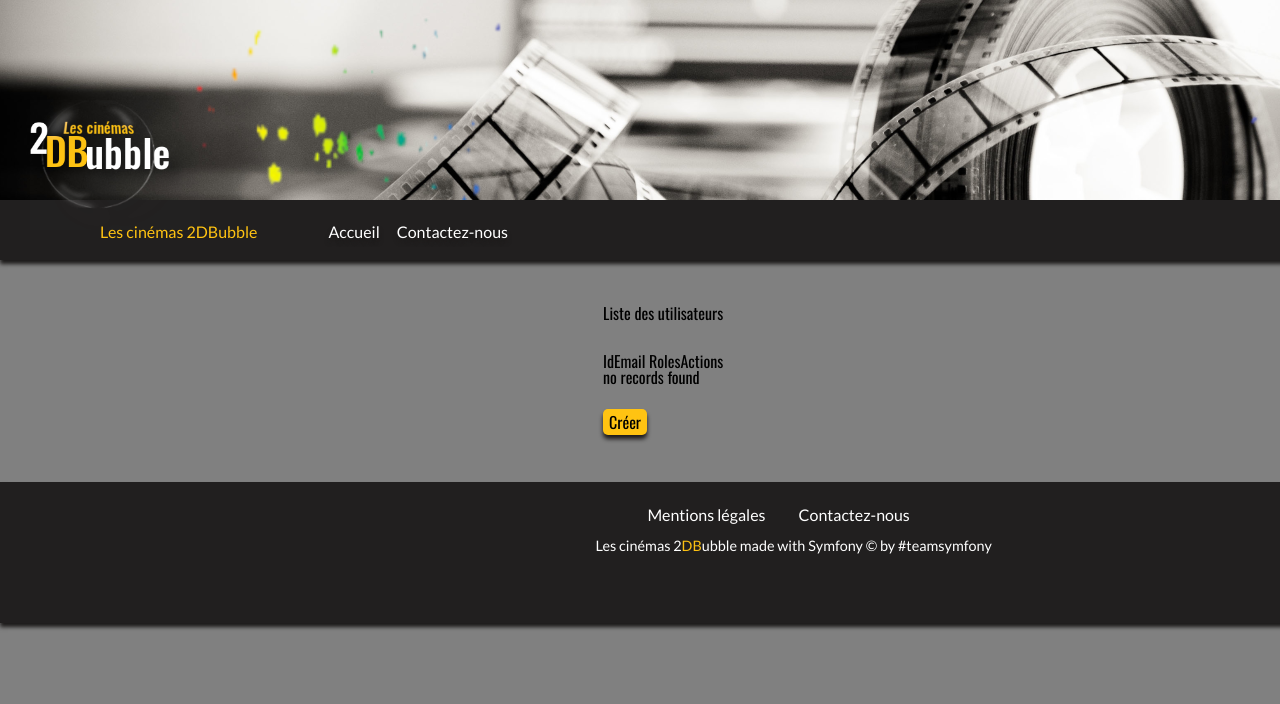
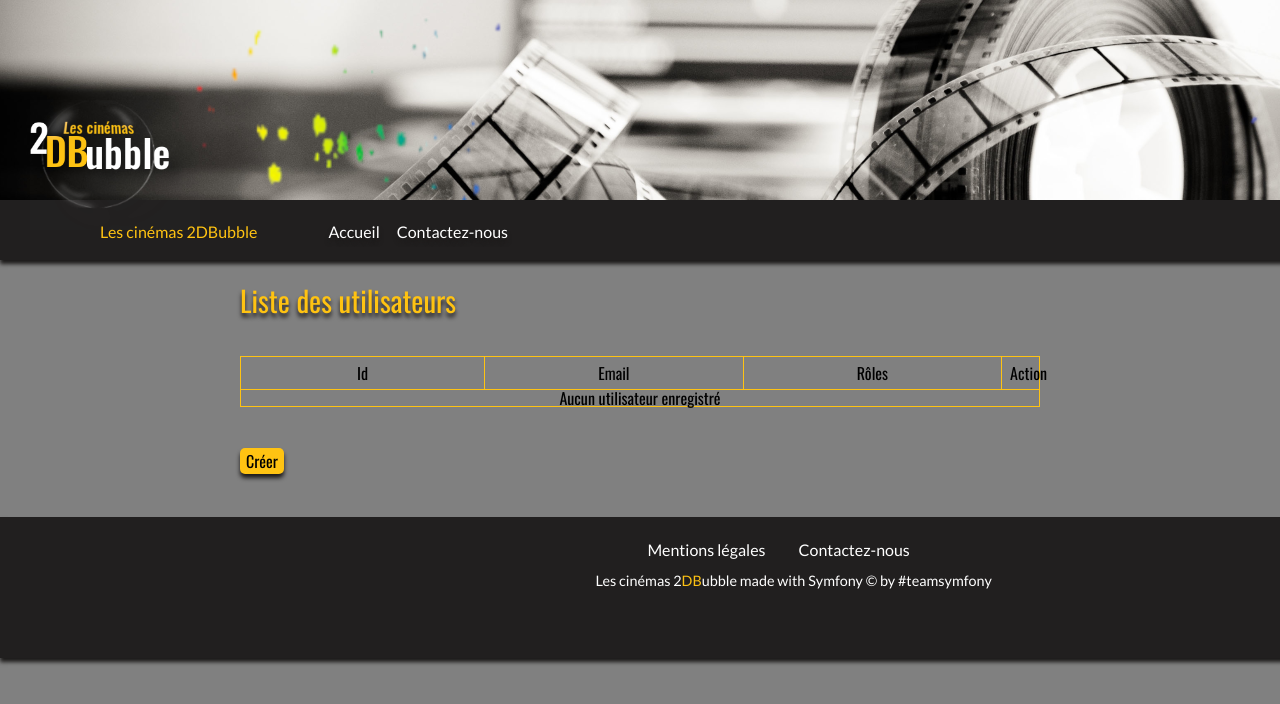
Before and after one commit to laurasullyalexandrine/2dmovie, a Symfony app: template 2dbulleMovie/templates/user/index.html.twig in a window 1280 px wide; the page is wider, and only the part inside the window is pictured. Shown: the top 704 px of that part. Run offline with Twig, Linux system fonts and the light colour scheme; the template is opened without the code that fills it, so the values that code supplies are empty; some libraries are stand-ins or nearby versions.

Commit message:
taked modification css from all templates user

```diff
--- a/2dbulleMovie/public/css/style.css
+++ b/2dbulleMovie/public/css/style.css
@@ -185,49 +185,6 @@ body
     text-shadow: 0px 4px 4px #1c1a19;
 }
 
-/*--------------- Admin ---------------*/
-
-input
-{
-    border-radius: 3px;
-}
-.active {
-    color: #ffc312;
- }
-.active a:hover
-{
-    color:#ffff;
-}
-
-.container-admin
-{
-    margin: 5%;
-    display: flex;
-    justify-content: center;
-}
-
-.bloc-admin-informations
-{
-    margin-left: 50px;
-}
-
-.label-admin
-{
-    font-size: 1.1rem;
-    line-height: 25px;
-}
-
-.admin-display
-{
-    margin: 5%;
-}
-
-.admin-footer
-{
-    margin-top: 5%;
-    display: flex;
-    justify-content: space-between;
-}
 
 /*--------------- Admin_Nav ---------------*/
 
@@ -290,6 +247,75 @@ input
     margin-right: 20px;
 }
 
+
+/*--------------- Admin ---------------*/
+
+input
+{
+    border-radius: 3px;
+}
+.active {
+    color: #ffc312;
+ }
+.active a:hover
+{
+    color:#ffff;
+}
+
+.container-admin
+{
+    margin: 5%;
+    display: flex;
+    justify-content: center;
+}
+
+.bloc-admin-informations
+{
+    margin-left: 50px;
+}
+
+.label-admin
+{
+    font-size: 1.1rem;
+    line-height: 25px;
+}
+
+.admin-display
+{
+    margin: 5%;
+}
+
+.admin-footer
+{
+    margin-top: 5%;
+    display: flex;
+    justify-content: space-between;
+}
+
+
+/*--------------- Admin-User --------------*/
+
+.border-line,
+.td-button
+{
+    width: 100vh;
+    text-align: center;
+    padding: 1%;
+    border: 1px solid #ffc312;
+}
+
+.td-button
+{
+   text-align: center;
+}
+
+.submit-user
+{
+    cursor: pointer;
+    font-family: 'Oswald';
+    border-radius: 5px;
+    background-color: #ffc312;
+}
 
 /*--------------- Footer --------------*/
 
--- a/2dbulleMovie/templates/Back/movie/add.html.twig
+++ b/2dbulleMovie/templates/Back/movie/add.html.twig
@@ -2,12 +2,12 @@
 
 {% block title %}Ajout de film{% endblock %}
 {% block menu_movie %} active {% endblock %}
+
 {% block body %}
 <section class="bloc-admin-informations">
     <h2 class="entitled">Ajouter un film</h2>
 
         {{ form_start(form) }}
-
         {{ form_errors(form) }}
         <br>
         <span class="label-admin">{{ form_row(form.title) }}</span>
@@ -15,13 +15,11 @@
         <span class="label-admin">{{ form_row(form.genres) }}</span>
         <br>
         <span class="label-admin">{{ form_row(form.picture) }}</span>
-<br><br>
+        <br>
         <div>
             <a class="nav_admin"href="{{ path('admin_movie_add')}}"><button class="submit" type="submit">Créer</button></a>
             <a class="nav_admin"href="{{ path('admin_movie') }}"><button class="submit">Retour</button></a>
         </div>
-
 </section>
 {{ form_end(form) }}
-
 {% endblock %}
--- a/2dbulleMovie/templates/Back/movie/browse.html.twig
+++ b/2dbulleMovie/templates/Back/movie/browse.html.twig
@@ -6,7 +6,7 @@
 
 <section>
     <div class="admin-display">
-            <h1 class="entitled"> Liste des films</h1>
+            <h2 class="entitled"> Liste des films</h2>
             {% for movie in movie_list %}
                 <ul class="admin-list">
                     <li>
--- a/2dbulleMovie/templates/user/_delete.html.twig
+++ b/2dbulleMovie/templates/user/_delete.html.twig
@@ -1,9 +1,8 @@
-
-
 
 
 <form method="post" action="{{ path('admin_user_delete', {'id': user.id}) }}" onsubmit="return confirm('Êtes-vous sûr de vouloir supprimer cet utilisateur ?');">
     <input type="hidden" name="_method" value="DELETE">
     <input type="hidden" name="_token" value="{{ csrf_token('delete' ~ user.id) }}">
-    <button class="submit">Supprimer</button>
+
+    <a class="nav_admin" href="{{ path('admin_user_delete', {'id': user.id}) }}"><button class="submit-user">Supprimer</button></a>
 </form>
--- a/2dbulleMovie/templates/user/index.html.twig
+++ b/2dbulleMovie/templates/user/index.html.twig
@@ -3,45 +3,46 @@
 {% block title %}Liste des utilisateurs{% endblock %}
 {% block menu_user %} active {% endblock %}
 {% block body %}
-<section>
-    <div class="home-bloc-movie-picture-show">
-    <div class="home-bloc-movie-information-show">
-    <h1>Liste des utilisateurs</h1>
+<section class="bloc-admin-informations">
+    <h2 class="entitled">Liste des utilisateurs</h2>
 
-    <table class="table">
-        <thead>
-            <tr>
-                <th>Id </th><br>
-                <th>Email&nbsp;</th>
-                <th>Roles</th>
-                <th>Actions&nbsp;</th>
+    <table class="border-line">
+        <thead class="border-line">
+            <tr class="border-line">
+                <th class="border-line">Id</th>
+                <th class="border-line">Email</th>
+                <th class="border-line">Rôles</th>
+                <th class="border-line" colspan="3">Action</th>
             </tr>
+        </thead>
 
-        </thead>
-        <tbody>
+        <tbody class="border-line">
         <br>
         {% for user in users %}
             <tr>
-                <td>{{ user.id }}</td>
-                <td>{{ user.email }}</td>
-                <td>{{ user.roles ? user.roles|json_encode : '' }}&nbsp;&nbsp;</td>
-                <td>
-                    <a class="nav_admin" href="{{ path('admin_user_show', {'id': user.id}) }}"><button class="submit">Afficher</button>&nbsp;&nbsp;&nbsp;</a>
-                    <a class="nav_admin" href="{{ path('admin_user_edit', {'id': user.id}) }}"><button class="submit">Éditer</button></a>
+                <td class="border-line">{{ user.id }}</td>
+                <td class="border-line">{{ user.email }}</td>
+                <td class="border-line">{{ user.roles ? user.roles|json_encode : '' }}</td>
+                <td class="td-button">
+                    <a class="nav_admin" href="{{ path('admin_user_show', {'id': user.id}) }}"><button class="submit-user">Afficher</button></a>
+                </td>
+                <td class="td-button">
+                    <a class="nav_admin" href="{{ path('admin_user_edit', {'id': user.id}) }}"><button class="submit-user">Éditer</button></a>
+                </td>
+                <td class="td-button">
+                    {{ include('user/_delete.html.twig') }}
                 </td>
             </tr>
         {% else %}
             <tr>
-                <td colspan="5">no records found</td>
+                <td colspan="5">Aucun utilisateur enregistré</td>
             </tr>
         {% endfor %}
         </tbody>
     </table>
     <br>
-            <div class="admin-footer">
-                <a class="nav_admin" href="{{ path('admin_user_new') }}"><button class="submit">Créer</button></a>
-            </div>
-        </div>
-     </div>
+    <div>
+        <a class="nav_admin" href="{{ path('admin_user_new') }}"><button class="submit">Créer</button></a>
+    </div>
 </section>
 {% endblock %}
```
Also changed, not shown: 2dbulleMovie/src/Controller/UserController.php (+16 -6 lines), 2dbulleMovie/templates/user/_form.html.twig (+12 -8 lines), 2dbulleMovie/templates/user/edit.html.twig (+3 -14 lines), 2dbulleMovie/templates/user/new.html.twig (+4 -9 lines), 2dbulleMovie/templates/user/show.html.twig (+11 -17 lines). Lines whose indentation alone changed are shown as unchanged.
